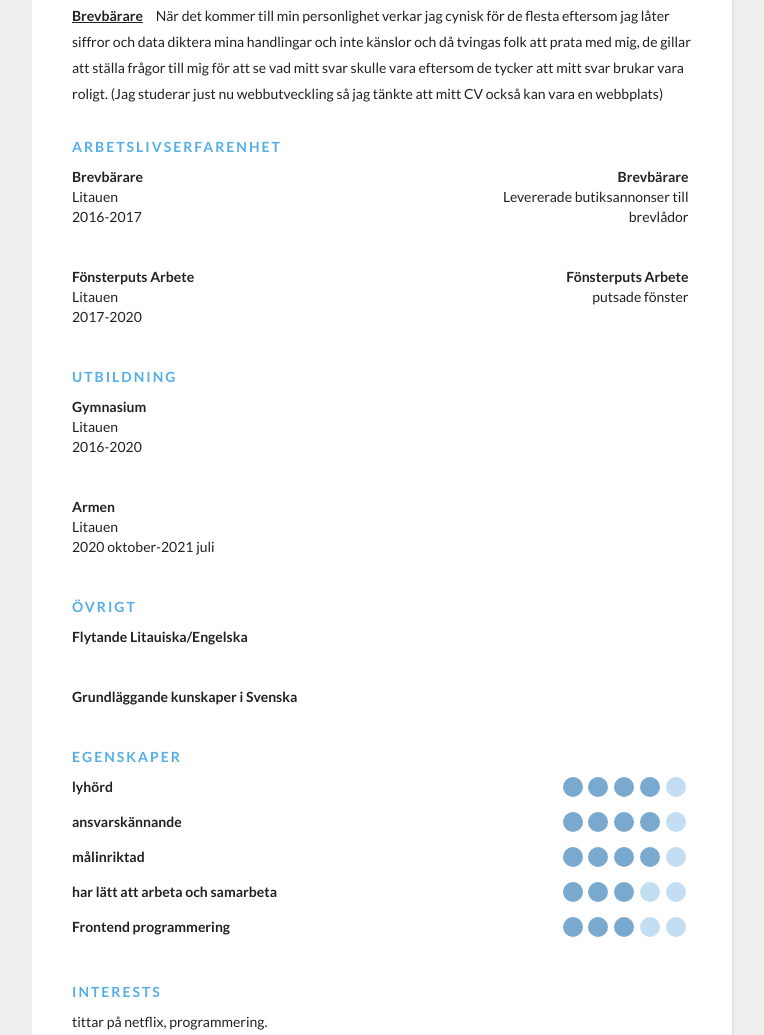
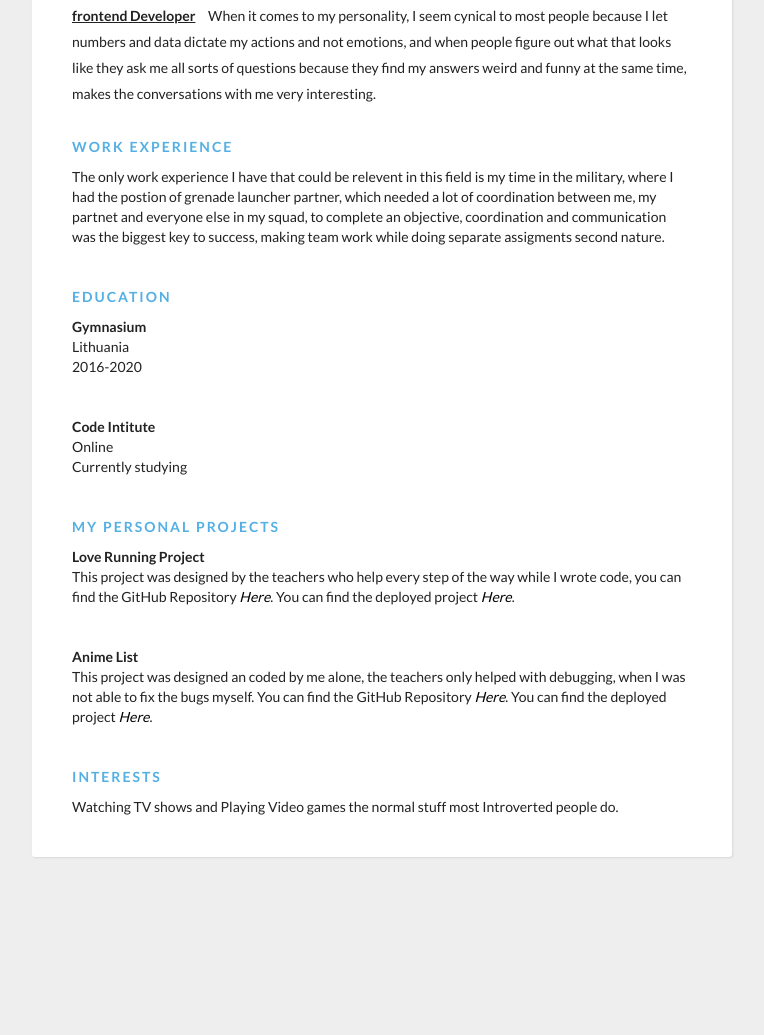
Before and after one commit to bruzgus1/my_english_cv, a plain HTML site: page index.html in a window 1280 px wide. Shown: the part 472-1507 px from the top of the page, without its empty margins (258-1022 px from the left). After the commit the page ends 1379 px from the top, so only its background shows below. Drawn offline with Linux system fonts and the light colour scheme.

Commit message:
translated the page to English

```diff
--- a/index.html
+++ b/index.html
@@ -31,61 +31,45 @@
             </div>
 
             <div class="about">
-                <span class="position">Brevbärare</span>
+                <span class="position">frontend Developer</span>
                 <span class="desc">
-                    När det kommer till min personlighet verkar jag cynisk för de flesta eftersom jag
-                    låter siffror och data diktera mina handlingar och inte känslor och då
-                    tvingas folk att prata med mig, de gillar att ställa frågor till mig för att se vad mitt svar
-                    skulle vara eftersom de tycker att mitt svar brukar vara roligt. (Jag studerar just nu
-                    webbutveckling så
-                    jag tänkte att mitt CV också kan vara en webbplats)
+                    When it comes to my personality, I seem cynical to most people because
+                    I let numbers and data dictate my actions and not emotions, and when people
+                    figure out what that looks like they ask me all sorts of questions because they
+                    find my answers weird and funny at the same time, makes the conversations with me
+                    very interesting.
                 </span>
             </div>
         </div>
         <div class="details">
             <div class="section">
-                <div class="section__title">Arbetslivserfarenhet</div>
+                <div class="section__title">Work Experience</div>
                 <div class="section__list">
-                    <div class="section__list-item">
-                        <div class="left">
-                            <div class="name">Brevbärare</div>
-                            <div class="addr">Litauen</div>
-                            <div class="duration">2016-2017</div>
-                        </div>
-                        <div class="right">
-                            <div class="name">Brevbärare</div>
-                            <div class="desc">Levererade butiksannonser till brevlådor</div>
-                        </div>
-                    </div>
-                    <div class="section__list-item">
-                        <div class="left">
-                            <div class="name">Fönsterputs Arbete</div>
-                            <div class="addr">Litauen</div>
-                            <div class="duration">2017-2020</div>
-                        </div>
-                        <div class="right">
-                            <div class="name">Fönsterputs Arbete</div>
-                            <div class="desc">putsade fönster</div>
-                        </div>
-                    </div>
-
+                    <span class="desc">
+                        The only work experience I have that could be relevent in this field is
+                        my time in the military, where I had the postion of grenade launcher partner,
+                        which needed a lot of coordination between me, my partnet and everyone else in my squad,
+                        to complete an objective, coordination and communication was the biggest key to success, making
+                        team work while
+                        doing separate assigments second nature.
+                    </span>
                 </div>
             </div>
             <div class="section">
-                <div class="section__title">Utbildning</div>
+                <div class="section__title">Education</div>
                 <div class="section__list">
                     <div class="section__list-item">
                         <div class="left">
                             <div class="name">Gymnasium</div>
-                            <div class="addr">Litauen</div>
+                            <div class="addr">Lithuania</div>
                             <div class="duration">2016-2020</div>
                         </div>
                     </div>
                     <div class="section__list-item">
                         <div class="left">
-                            <div class="name">Armen</div>
-                            <div class="addr">Litauen</div>
-                            <div class="duration">2020 oktober-2021 juli</div>
+                            <div class="name">Code Intitute</div>
+                            <div class="addr">Online</div>
+                            <div class="duration">Currently studying</div>
                         </div>
                     </div>
 
@@ -93,137 +77,30 @@
 
             </div>
             <div class="section">
-                <div class="section__title">övrigt</div>
+                <div class="section__title">My Personal Projects</div>
                 <div class="section__list">
                     <div class="section__list-item">
-                        <div class="name">Flytande Litauiska/Engelska</div>
+                        <div class="name">Love Running Project</div>
+                        <span class="desc">
+                            This project was designed by the teachers who help every step of the way while I wrote
+                            code, you can find the GitHub Repository <a
+                                href="https://github.com/bruzgus1/Love-Running-Project">Here</a>.
+                            You can find the deployed project <a
+                                href="https://bruzgus1.github.io/Love-Running-Project/">Here</a>.
+                        </span>
                     </div>
 
                     <div class="section__list-item">
-                        <div class="name">Grundläggande kunskaper i Svenska</div>
+                        <div class="name">Anime List</div>
+                        <span>
+                            This project was designed an coded by me alone, the teachers only helped with debugging,
+                            when I was not able to fix the bugs myself. You can find the GitHub Repository
+                            <a href="https://github.com/bruzgus1/HTML-CSS-Milestone-Project">Here</a>.
+                            You can find the deployed project <a
+                                href="https://bruzgus1.github.io/HTML-CSS-Milestone-Project/index.html">Here</a>.
+                        </span>
                     </div>
                 </div>
-            </div>
-            <div class="section">
-                <div class="section__title">Egenskaper</div>
-                <div class="skills">
-                    <div class="skills__item">
-                        <div class="left">
-                            <div class="name">
-                                lyhörd
-                            </div>
-                        </div>
-                        <div class="right">
-                            <input id="ck1" type="checkbox" checked />
-
-                            <label for="ck1"></label>
-                            <input id="ck2" type="checkbox" checked />
-
-                            <label for="ck2"></label>
-                            <input id="ck3" type="checkbox" checked />
-
-                            <label for="ck3"></label>
-                            <input id="ck4" type="checkbox" checked />
-                            <label for="ck4"></label>
-                            <input id="ck5" type="checkbox" />
-                            <label for="ck5"></label>
-
-                        </div>
-                    </div>
-
-                </div>
-                <div class="skills__item">
-                    <div class="left">
-                        <div class="name">
-                            ansvarskännande</div>
-                    </div>
-                    <div class="right">
-                        <input id="ck1" type="checkbox" checked />
-
-                        <label for="ck1"></label>
-                        <input id="ck2" type="checkbox" checked />
-
-                        <label for="ck2"></label>
-                        <input id="ck3" type="checkbox" checked />
-
-                        <label for="ck3"></label>
-                        <input id="ck4" type="checkbox" checked />
-                        <label for="ck4"></label>
-                        <input id="ck5" type="checkbox" />
-                        <label for="ck5"></label>
-
-                    </div>
-                </div>
-
-                <div class="skills__item">
-                    <div class="left">
-                        <div class="name">
-                            målinriktad</div>
-                    </div>
-                    <div class="right">
-                        <input id="ck1" type="checkbox" checked />
-
-                        <label for="ck1"></label>
-                        <input id="ck2" type="checkbox" checked />
-
-                        <label for="ck2"></label>
-                        <input id="ck3" type="checkbox" checked />
-
-                        <label for="ck3"></label>
-                        <input id="ck4" type="checkbox" checked />
-                        <label for="ck4"></label>
-                        <input id="ck5" type="checkbox" />
-                        <label for="ck5"></label>
-
-                    </div>
-                </div>
-
-                <div class="skills__item">
-                    <div class="left">
-                        <div class="name">
-                            har lätt att arbeta och samarbeta</div>
-                    </div>
-                    <div class="right">
-                        <input id="ck1" type="checkbox" checked />
-
-                        <label for="ck1"></label>
-                        <input id="ck2" type="checkbox" checked />
-
-                        <label for="ck2"></label>
-                        <input id="ck3" type="checkbox" checked />
-
-                        <label for="ck3"></label>
-                        <input id="ck4" type="checkbox" />
-                        <label for="ck4"></label>
-                        <input id="ck5" type="checkbox" />
-                        <label for="ck5"></label>
-
-                    </div>
-                </div>
-
-                <div class="skills__item">
-                    <div class="left">
-                        <div class="name">
-                            Frontend programmering</div>
-                    </div>
-                    <div class="right">
-                        <input id="ck1" type="checkbox" checked />
-
-                        <label for="ck1"></label>
-                        <input id="ck2" type="checkbox" checked />
-
-                        <label for="ck2"></label>
-                        <input id="ck3" type="checkbox" checked />
-
-                        <label for="ck3"></label>
-                        <input id="ck4" type="checkbox" />
-                        <label for="ck4"></label>
-                        <input id="ck5" type="checkbox" />
-                        <label for="ck5"></label>
-
-                    </div>
-                </div>
-
             </div>
             <div class="section">
                 <div class="section__title">
@@ -231,13 +108,12 @@
                 </div>
                 <div class="section__list">
                     <div class="section__list-item">
-                        tittar på netflix, programmering.
+                        Watching TV shows and Playing Video games the normal stuff most Introverted people do.
                     </div>
                 </div>
             </div>
         </div>
     </div>
-    </div>
 </body>
 
 </html>
```
